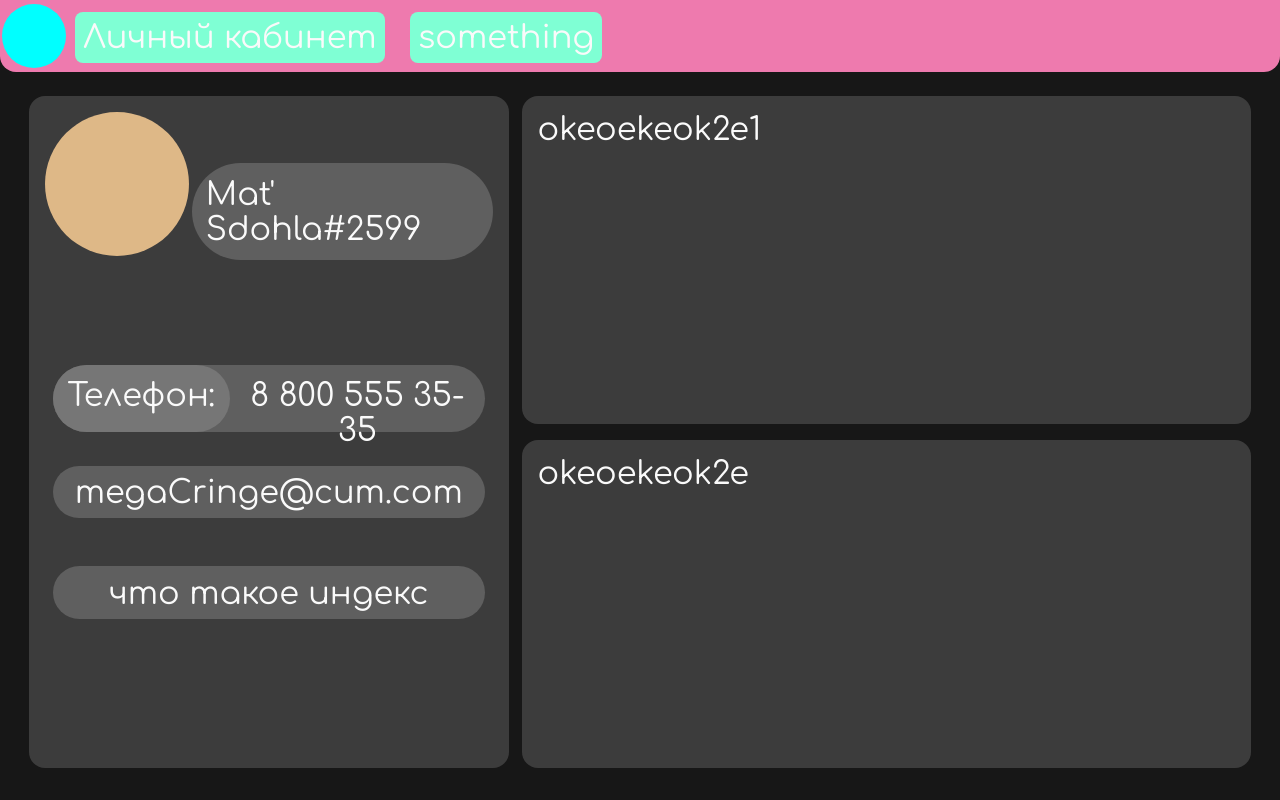
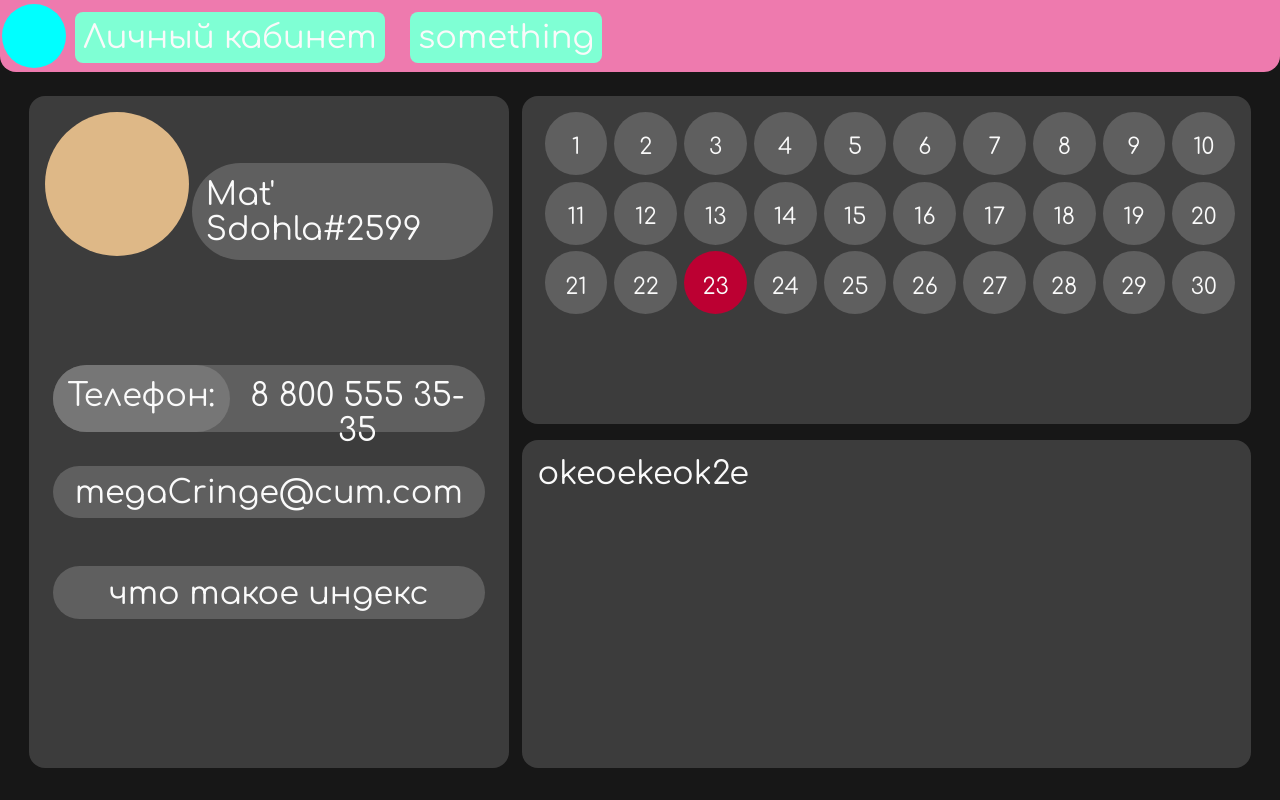
Before and after one commit to naonaonoanao/TIMP_cursed_work, a plain HTML site: page myCab.html in a window 1280 px wide. Drawn offline with nearby package versions, Linux system fonts and the light colour scheme.

Commit message:
calendar
ura test calendar

```diff
--- a/myCab.html
+++ b/myCab.html
@@ -34,7 +34,7 @@
                     что такое индекс
                 </div>
             </div>
-            <div id="calendar" class="pageBlock">okeoekeok2e1</div>
+            <div id="calendar" class="pageBlock"></div>
             <div id="tasks" class="pageBlock">okeoekeok2e</div>
         </div>
     </div>
--- a/script.js
+++ b/script.js
@@ -20,4 +20,14 @@ $(document).ready(function () {
         padding: 0.03*phone_width,
         height: phone_height-0.06*phone_width
     })
+
+    for (let i = 0; i < 30; i++) {
+        new_day = "<div class='day'>"+(i+1)+"</div>"
+        $("#calendar").append(new_day);
+        lastOne = $(".day")[$(".day").length-1]
+        $(lastOne).css({
+            height: $(lastOne).width()-parseFloat($(lastOne).css("padding-top"))
+        })
+    }
+    $($(".day")[22]).addClass("deadline");
 });
--- a/styles.css
+++ b/styles.css
@@ -79,6 +79,7 @@
     top: 1vh;
     height: 37vh;
     width: 54.5vw;
+    text-align: center;
 }
 #tasks{
     position: absolute;
@@ -165,3 +166,27 @@
     border-radius: 10vh;
     text-align: center;
 }
+.day{
+    display: inline-block;
+    width: 9%;
+    margin-left: 1%;
+    background-color: rgb(95, 95, 95);
+    color: rgb(250, 250, 250);
+    font-size: 0.7em;
+    padding-top: 3.2%;
+    margin-bottom: 1%;
+    border-radius: 10vh;
+    transition: 0.6s;
+    text-align: center;
+}
+.day:hover{
+    border-radius: 4vh;
+    transition: 0.2s;
+    background-color: rgb(106, 106, 106);
+}
+.deadline{
+    background-color: rgb(188, 0, 50);
+}
+.deadline:hover{
+    background-color: rgb(188, 0, 50);
+}
```
